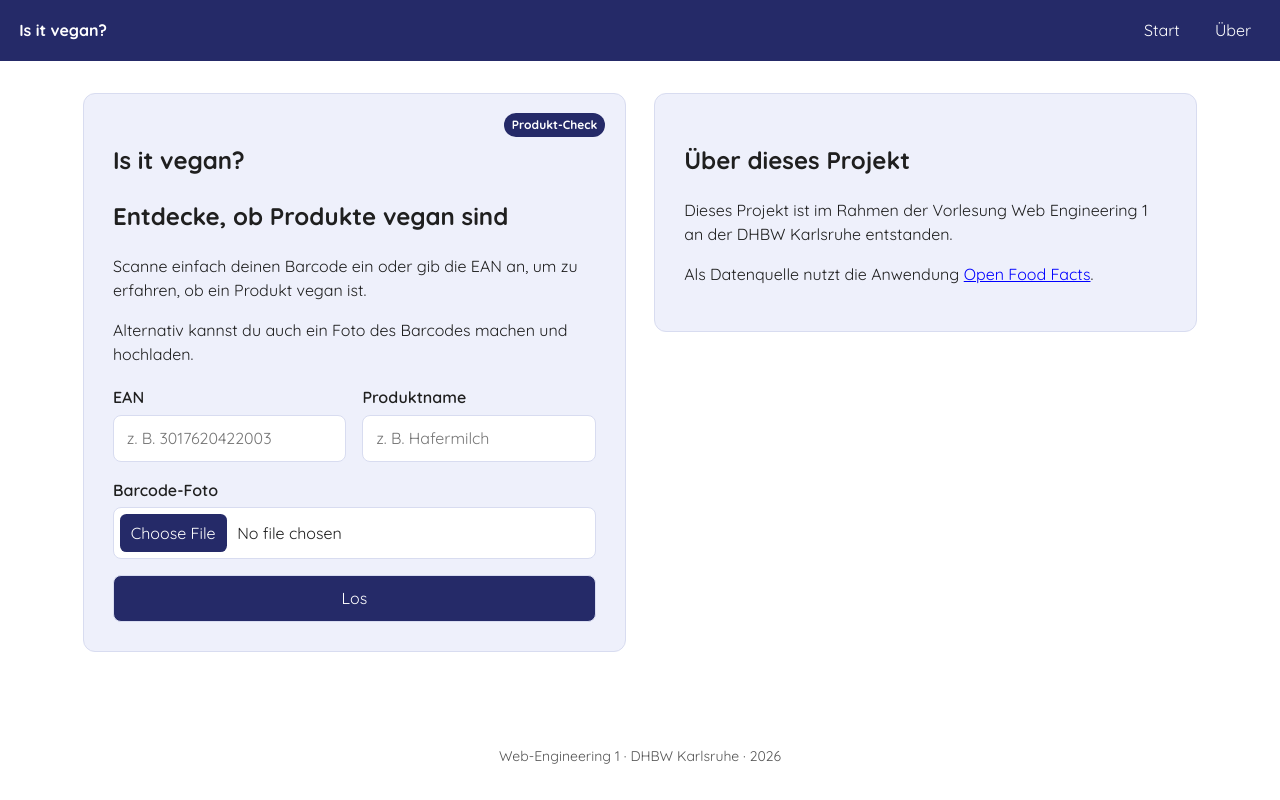
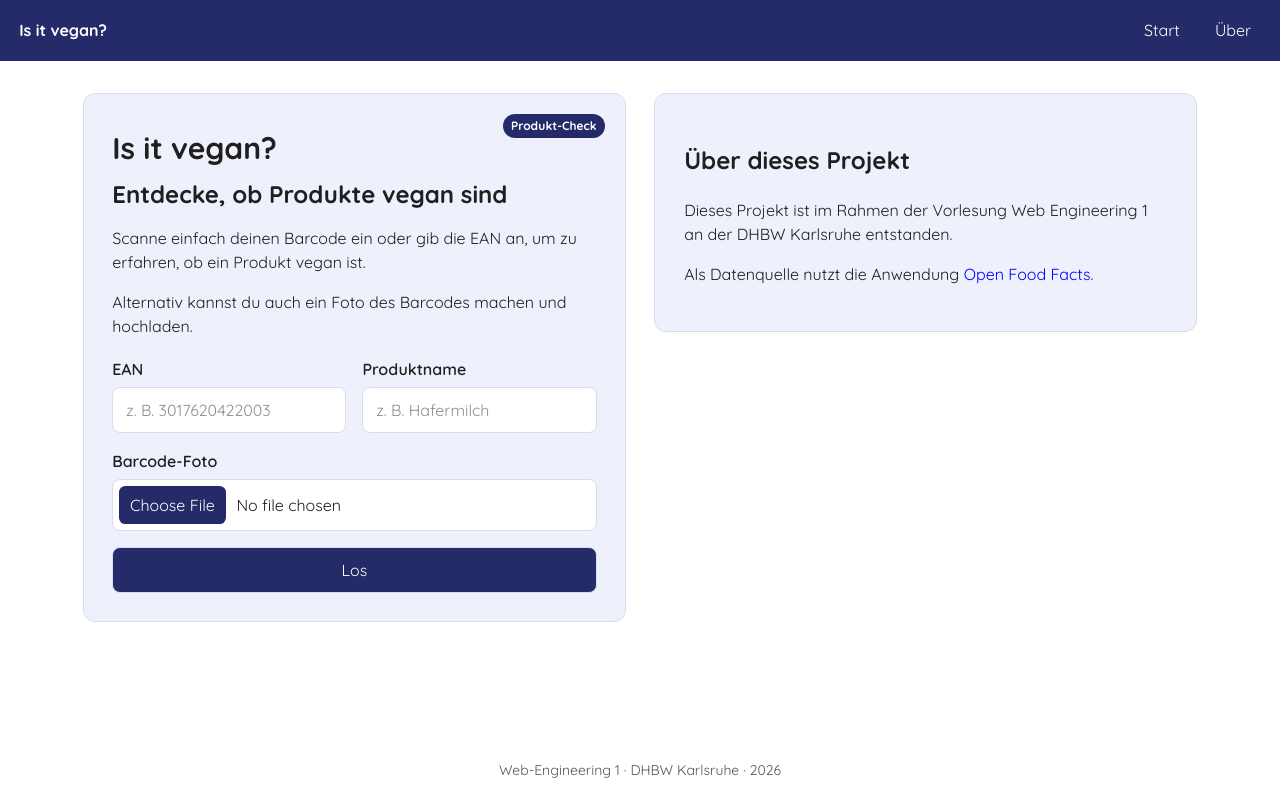
Before and after one commit to blccming/isitvegan, a website: page index.html in a window 1280 px wide. Drawn offline with nearby package versions, Linux system fonts and the light colour scheme.

Commit message:
Tailwind eingebunden und einige Komponenten umgestellt

```diff
--- a/index.html
+++ b/index.html
@@ -8,6 +8,7 @@
   <link rel="preconnect" href="https://fonts.googleapis.com">
   <link rel="preconnect" href="https://fonts.gstatic.com" crossorigin>
   <link href="https://fonts.googleapis.com/css2?family=Quicksand:wght@400;500;600;700&display=swap" rel="stylesheet">
+  <script src="https://cdn.jsdelivr.net/npm/@tailwindcss/browser@4"></script>
   <script type="application/ld+json">
   {
     "@context": "https://schema.org",
@@ -49,12 +50,13 @@
   </header>
 
   <main>
-    <section id="start" aria-labelledby="start-titel">
-      <span class="karten-badge">Produkt-Check</span>
-      <h1 id="start-titel">Is it vegan?</h1>
-      <h2>Entdecke, ob Produkte vegan sind</h2>
-      <p>Scanne einfach deinen Barcode ein oder gib die EAN an, um zu erfahren, ob ein Produkt vegan ist.</p>
-      <p>Alternativ kannst du auch ein Foto des Barcodes machen und hochladen.</p>
+    <section id="start" aria-labelledby="start-titel"
+      class="relative scroll-mt-5 rounded-xl border border-[var(--rahmen)] bg-[var(--flaeche)] p-7">
+      <span class="absolute right-5 top-5 rounded-full bg-[var(--akzent2)] px-2 py-1 text-xs font-bold text-[var(--weiss)]">Produkt-Check</span>
+      <h1 id="start-titel" class="my-2 text-3xl font-bold">Is it vegan?</h1>
+      <h2 class="my-3 text-2xl font-bold">Entdecke, ob Produkte vegan sind</h2>
+      <p class="my-4">Scanne einfach deinen Barcode ein oder gib die EAN an, um zu erfahren, ob ein Produkt vegan ist.</p>
+      <p class="my-4">Alternativ kannst du auch ein Foto des Barcodes machen und hochladen.</p>
 
       <form>
         <div class="formular-feld">
@@ -84,7 +86,7 @@
       -->
     </section>
 
-    <section id="ueber" aria-labelledby="ueber-titel">
+    <section id="ueber" class="eigene-karte" aria-labelledby="ueber-titel">
       <h2 id="ueber-titel">Über dieses Projekt</h2>
       <p>Dieses Projekt ist im Rahmen der Vorlesung Web Engineering 1 an der DHBW Karlsruhe entstanden.</p>
       <p>Als Datenquelle nutzt die Anwendung <a href="https://openfoodfacts.org/" target="_blank" rel="noopener noreferrer">Open Food Facts</a>.</p>
--- a/style.css
+++ b/style.css
@@ -1,5 +1,6 @@
 /* Alles an einer Stelle einstellbar – ab Termin 3 füllt ihr das hier aus. */
 :root {
+  color-scheme: light dark;
   --bg: #ffffff;
   --text: #1f1f1f;
   --akzent: #0000ff;
@@ -93,13 +94,23 @@ nav a:focus-visible {
   outline-offset: 3px;
 }
 
-section {
+.eigene-karte {
   position: relative;
   padding: calc(var(--abstand) * 1.5);
   border: 1px solid var(--rahmen);
   border-radius: var(--radius);
   background: var(--flaeche);
   scroll-margin-top: var(--abstand);
+}
+
+.eigene-karte h2 {
+  margin-block: .83em;
+  font-size: 1.5rem;
+  font-weight: 700;
+}
+
+.eigene-karte p {
+  margin-block: 1em;
 }
 
 .karten-badge {
```
